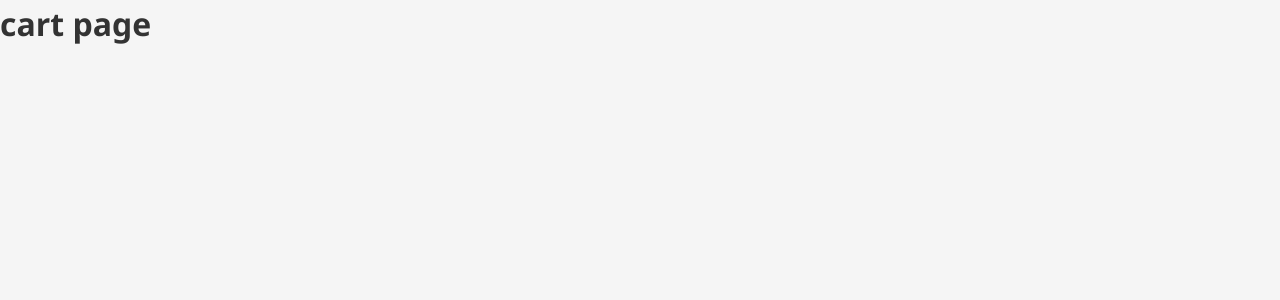
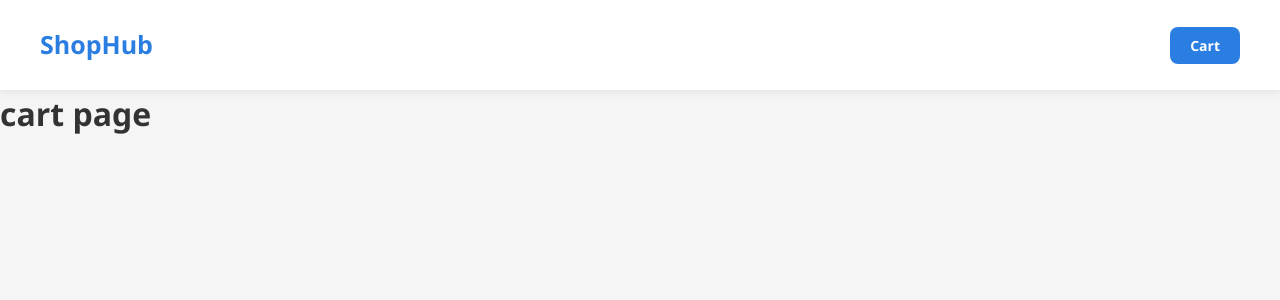
Before and after one commit to Jahazel/shophub, a React (Vite) app: page /cart in a window 1280 px wide. Shown: the top 300 px of the page. Built offline with nearby package versions, Linux system fonts and the light colour scheme.

Commit message:
Add navbar

```diff
--- a/src/App.jsx
+++ b/src/App.jsx
@@ -6,10 +6,12 @@ import LoginPage from "./pages/LoginPage";
 import SignupPage from "./pages/SignupPage";
 import ProductPage from "./pages/ProductPage";
 import OrderConfirmationPage from "./pages/OrderConfirmationPage";
+import Navbar from "./components/Navbar";
 
 function App() {
   return (
     <>
+      <Navbar />
       <Routes>
         <Route path="/" element={<HomePage />} />
         <Route path="/cart" element={<CartPage />} />
--- /dev/null
+++ b/src/components/Navbar.jsx
@@ -0,0 +1,14 @@
+import { Link } from "react-router-dom";
+
+export default function Navbar() {
+  return (
+    <nav>
+      <Link to={`/`}>
+        <h1 className="logo">ShopHub</h1>
+      </Link>
+      <Link to="/cart" className="cart-btn">
+        Cart
+      </Link>
+    </nav>
+  );
+}
--- a/src/index.css
+++ b/src/index.css
@@ -162,7 +162,7 @@ body {
   letter-spacing: 0.5px;
 }
 
-.product-buy-bttn {
+.product-buy-btn {
   background-color: #2a7de1;
   color: white;
   border: none;
@@ -173,6 +173,44 @@ body {
   width: 100%;
 }
 
-.product-buy-bttn:hover {
+.product-buy-btn:hover {
+  background-color: #1a6cd0;
+  cursor: pointer;}
+
+nav {
+  display: flex;
+  align-items: center;
+  justify-content: space-between;
+  padding: 0 40px;
+  height: 90px;
+  background-color: #ffffff;
+  box-shadow: 0 2px 8px rgba(0, 0, 0, 0.08);
+  position: sticky;
+  top: 0;
+  z-index: 100;
+}
+
+.logo {
+  font-size: 25px;
+  font-weight: 700;
+  color: #2a7de1;
+}
+
+nav a {
+  text-decoration: none;
+  color: inherit;
+}
+
+.cart-btn {
+  background-color: #2a7de1;
+  color: white;
+  border: none;
+  padding: 8px 20px;
+  border-radius: 8px;
+  font-size: 14px;
+  font-weight: 600;
+}
+
+.cart-btn:hover {
   background-color: #1a6cd0;
 }
--- a/src/pages/ProductPage.jsx
+++ b/src/pages/ProductPage.jsx
@@ -27,7 +27,7 @@ export default function ProductPage() {
         <p className="product-price">${price}</p>
         <p className="product-description">{description}</p>
         <p className="product-category">Category: {category}</p>
-        <button className="product-buy-bttn">Add to Cart</button>
+        <button className="product-buy-btn">Add to Cart</button>
       </div>
     </div>
   );
```
